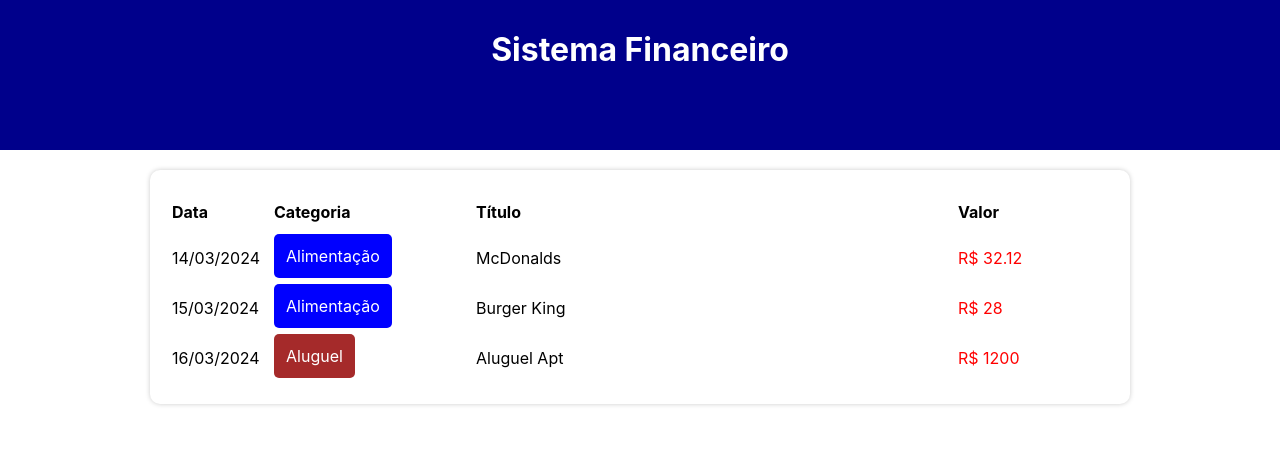
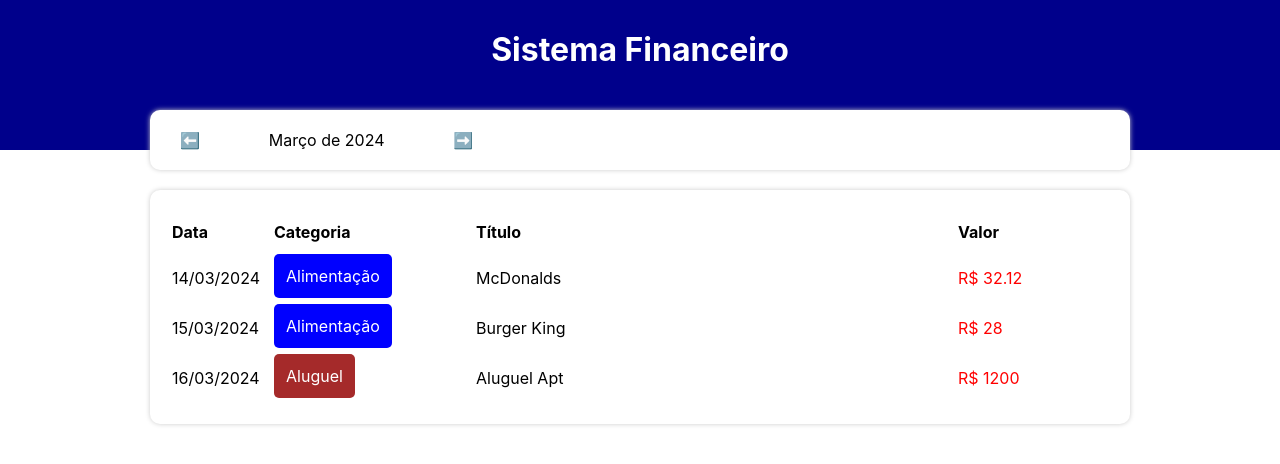
Before and after one commit to pierrialexandervidmar/Gerenciador-Financeiro, a React (Create React App) app: page / in a window 1280 px wide. Shown: the top 464 px of the page. Built offline with nearby package versions, Linux system fonts and the light colour scheme.

Commit message:
Avançando com ResumeItem, InfoArea, DateFilter

```diff
--- a/src/App.tsx
+++ b/src/App.tsx
@@ -6,16 +6,24 @@ import { categories } from './data/Categories';
 import { items } from './data/items';
 import { getCurrentMonth, filterListByMonth } from './helpers/dateFilter';
 import { TableArea } from './components/TableArea';
+import { InfoArea } from './components/InfoArea';
+
 
 const App = () => {
 
   const [list, setList] = useState(items);
   const [filteredList, setFilteredList] = useState<Item[]>([]);
   const [currentMonth, setCurrentMonth] = useState(getCurrentMonth);
+  const [income, setIncome] = useState(0);
+  const [expense, setExpense] = useState(0);
 
   useEffect(() => {
     setFilteredList(filterListByMonth(list, currentMonth))
   }, [list, currentMonth]);
+
+  const handleMonthChange = (newMonth: string) => {
+    setCurrentMonth(newMonth);
+  }
 
   return (
     <C.Container>
@@ -24,7 +32,12 @@ const App = () => {
       </C.Header>
       <C.Body>
         {/* Área de informações */}
-
+        <InfoArea
+          currentMonth={currentMonth}
+          onMonthChange={handleMonthChange}
+          income={income}
+          expense={expense}
+        />
 
 
         {/* Área de Inserções */}
--- /dev/null
+++ b/src/components/InfoArea/index.tsx
@@ -0,0 +1,37 @@
+import * as C from './styles';
+import { formatCurrentMonth } from '../../helpers/dateFilter';
+
+type Props = {
+  currentMonth: string;
+  onMonthChange: (newMonth: string) => void;
+  income: number;
+  expense: number;
+}
+
+
+export const InfoArea = ({ currentMonth, onMonthChange, income, expense }: Props) => {
+
+  const handlePrevNextMonth = (operacao: string) => {
+    let [year, month] = currentMonth.split('-');
+    let currentDate = new Date(parseInt(year), parseInt(month) - 1, 1);
+    if (operacao === '-') {
+      currentDate.setMonth(currentDate.getMonth() - 1);
+    } else if (operacao === '+') {
+      currentDate.setMonth(currentDate.getMonth() + 1);
+    }
+    onMonthChange(`${currentDate.getFullYear()}-${currentDate.getMonth() + 1}`)
+  }
+
+  return (
+    <C.Container>
+      <C.MonthArea>
+        <C.MonthArrow onClick={() => handlePrevNextMonth('-')}>⬅️</C.MonthArrow>
+        <C.MonthTitle>{ formatCurrentMonth(currentMonth) }</C.MonthTitle>
+        <C.MonthArrow onClick={() => handlePrevNextMonth('+')}>➡️</C.MonthArrow>
+      </C.MonthArea>
+      <C.ResumeArea>
+
+      </C.ResumeArea>
+    </C.Container>
+  );
+}
--- /dev/null
+++ b/src/components/InfoArea/styles.ts
@@ -0,0 +1,34 @@
+import styled from 'styled-components';
+
+export const Container = styled.div`
+  background-color: #FFF;;
+  box-shadow: 0px 0px 5px #CCC;
+  border-radius: 10px;
+  padding: 20px;
+  margin-top: -40px;
+  display: flex;
+  align-items: center;
+`;
+
+export const MonthArea = styled.div`
+  flex: 1;
+  display: flex;
+  align-items: center;
+`;
+
+export const MonthArrow = styled.div`
+  width: 40px;
+  text-align: center;
+  font-size: 45;
+  cursor: pointer;
+`;
+
+export const MonthTitle = styled.div`
+  flex: 1;
+  text-align: center;
+`;
+
+export const ResumeArea = styled.div`
+  flex: 2;
+  display: flex;
+`;
--- a/src/helpers/dateFilter.ts
+++ b/src/helpers/dateFilter.ts
@@ -1,5 +1,4 @@
 // Funçjões para consultas e ações de datas
-
 import { Item } from '../types/Item';
 
 // Retorna o Ano e Mẽs. Ex: 2024-03
@@ -39,3 +38,11 @@ export const formatDate = (date: Date): string => {
 
 // formata o dia e mês para incluir um zero quando necessário
 const addZeroToDate = (n: number): string => n < 10 ? `0${n}` : `${n}`;
+
+// Formatar o mês a ser exibido
+export const formatCurrentMonth = (currentMonth: string): string => {
+  let [year, month] = currentMonth.split('-');
+  let months = ['Janeiro', 'Fevereiro', 'Março', 'Abril', 'Maio', 'Junho', 'Julho', 'Agosto', 'Setembro', 'Outubro', 'Novembro', 'Dezembro'];
+
+  return `${months[parseInt(month) - 1]} de ${year}`;
+}
```
Also changed, not shown: src/components/ResumeItem/index.tsx (added), src/components/ResumeItem/styles.ts (added).
